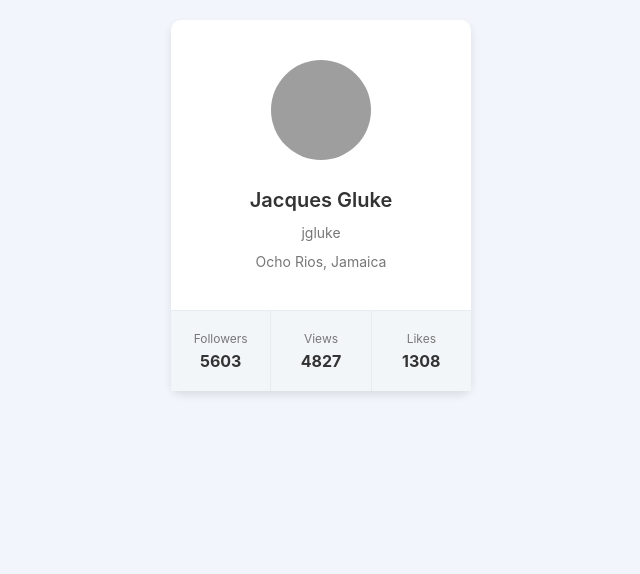
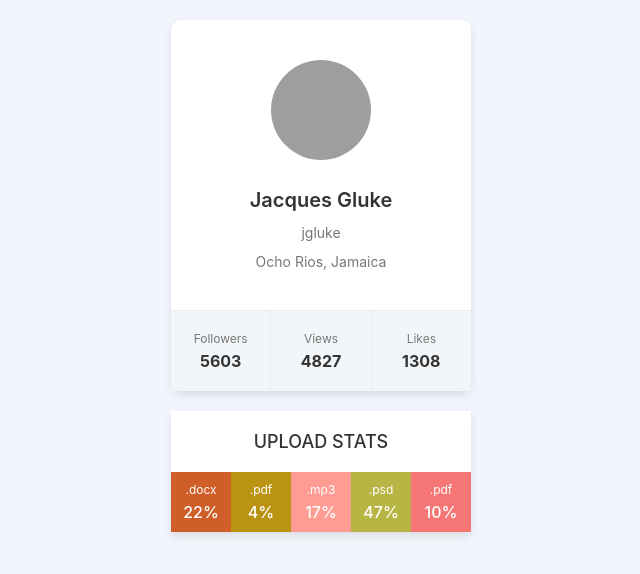
Before and after one commit to Ksenia-m4/goit-react-hw-01-components, a React (Create React App) app: page / in a window 1280 px wide. Shown: the top 574 px of the page, without its empty margins (319-959 px from the left). Built offline with nearby package versions, Linux system fonts and the light colour scheme; grey boxes are pictures that could not be loaded.

Commit message:
add Statistics component

```diff
--- a/src/components/App.jsx
+++ b/src/components/App.jsx
@@ -1,6 +1,8 @@
 import user from 'user.json';
+import data from 'data.json';
 
-import { Profile } from './Profile/Profile';
+import { Profile } from './social-profile/Profile';
+import { StatisticsCard } from './statistics/Statistics';
 
 export const App = () => {
   // return (
@@ -18,6 +20,7 @@ export const App = () => {
   //   </div>
   // );
   return (
+    <>
       <Profile
         username={user.username}
         tag={user.tag}
@@ -25,5 +28,7 @@ export const App = () => {
         avatar={user.avatar}
         stats={user.stats}
       />
+      <StatisticsCard stats={data} title="Upload stats"></StatisticsCard>
+    </>
   );
 };
--- a/src/components/Profile/Profile.jsx
+++ b/src/components/social-profile/Profile.jsx
@@ -9,7 +9,7 @@ import {
   UserLocation,
   ProfileStats,
   StatsItem,
-  Statslabel,
+  StatsLabel,
   StatsQuantity,
 } from './Profile.styled';
 
@@ -31,15 +31,15 @@ export const Profile = ({
 
       <ProfileStats>
         <StatsItem>
-          <Statslabel>Followers</Statslabel>
+          <StatsLabel>Followers</StatsLabel>
           <StatsQuantity>{followers}</StatsQuantity>
         </StatsItem>
         <StatsItem>
-          <Statslabel>Views</Statslabel>
+          <StatsLabel>Views</StatsLabel>
           <StatsQuantity>{views}</StatsQuantity>
         </StatsItem>
         <StatsItem>
-          <Statslabel>Likes</Statslabel>
+          <StatsLabel>Likes</StatsLabel>
           <StatsQuantity>{likes}</StatsQuantity>
         </StatsItem>
       </ProfileStats>
@@ -56,5 +56,5 @@ Profile.propTypes = {
     followers: PropTypes.number.isRequired,
     views: PropTypes.number.isRequired,
     likes: PropTypes.number.isRequired,
-  }),
+  }).isRequired,
 };
--- a/src/components/Profile/Profile.styled.js
+++ b/src/components/social-profile/Profile.styled.js
@@ -56,7 +56,7 @@ export const StatsItem = styled.li`
   }
 `;
 
-export const Statslabel = styled.span`
+export const StatsLabel = styled.span`
   display: block;
   font-size: 12px;
   color: #777;
--- /dev/null
+++ b/src/components/statistics/Statistics.jsx
@@ -0,0 +1,41 @@
+import PropTypes from 'prop-types';
+
+import {
+  Item,
+  Label,
+  Percentage,
+  Section,
+  SectionTitle,
+  StatList,
+} from './Statistics.styled';
+
+import getRandomHexColor from '../../utils/colorGenerator';
+
+export const StatisticsCard = ({ stats, title }) => {
+  return (
+    <Section>
+      {title && <SectionTitle>{title}</SectionTitle>}
+      <StatList>
+        {stats.map(({ id, label, percentage }) => {
+          return (
+            <Item key={id} style={{ backgroundColor: getRandomHexColor() }}>
+              <Label>{label}</Label>
+              <Percentage>{percentage}%</Percentage>
+            </Item>
+          );
+        })}
+      </StatList>
+    </Section>
+  );
+};
+
+StatisticsCard.propTypes = {
+  title: PropTypes.string,
+  stats: PropTypes.arrayOf(
+    PropTypes.shape({
+      id: PropTypes.string.isRequired,
+      label: PropTypes.string.isRequired,
+      percentage: PropTypes.number.isRequired,
+    })
+  ).isRequired,
+};
--- /dev/null
+++ b/src/components/statistics/Statistics.styled.js
@@ -0,0 +1,47 @@
+import styled from 'styled-components';
+
+const Section = styled.div`
+  width: 300px;
+  background-color: white;
+
+  box-shadow: 0 4px 8px rgba(0, 0, 0, 0.1);
+  text-align: center;
+  margin: 20px auto;
+`;
+
+const SectionTitle = styled.h2`
+  padding: 20px;
+  text-transform: uppercase;
+  font-size: 18px;
+  color: #333;
+  font-weight: 500;
+`;
+
+const StatList = styled.ul`
+  display: flex;
+  padding: 0;
+  list-style: none;
+  margin: 0;
+`;
+
+const Item = styled.li`
+  width: 100%;
+  background-color: 'gray';
+  text-align: center;
+  padding-top: 10px;
+  padding-bottom: 10px;
+  color: white;
+`;
+
+const Label = styled.span`
+  display: block;
+  font-size: 12px;
+  margin-bottom: 5px;
+`;
+
+const Percentage = styled.span`
+  font-size: 16px;
+  font-weight: 500;
+`;
+
+export { Section, SectionTitle, StatList, Item, Label, Percentage };
--- /dev/null
+++ b/src/utils/colorGenerator.js
@@ -0,0 +1,5 @@
+export default function getRandomHexColor() {
+  return `#${Math.floor(Math.random() * 16777215)
+    .toString(16)
+    .padStart(6, 0)}`;
+}
```
Lines whose indentation alone changed are shown as unchanged.
